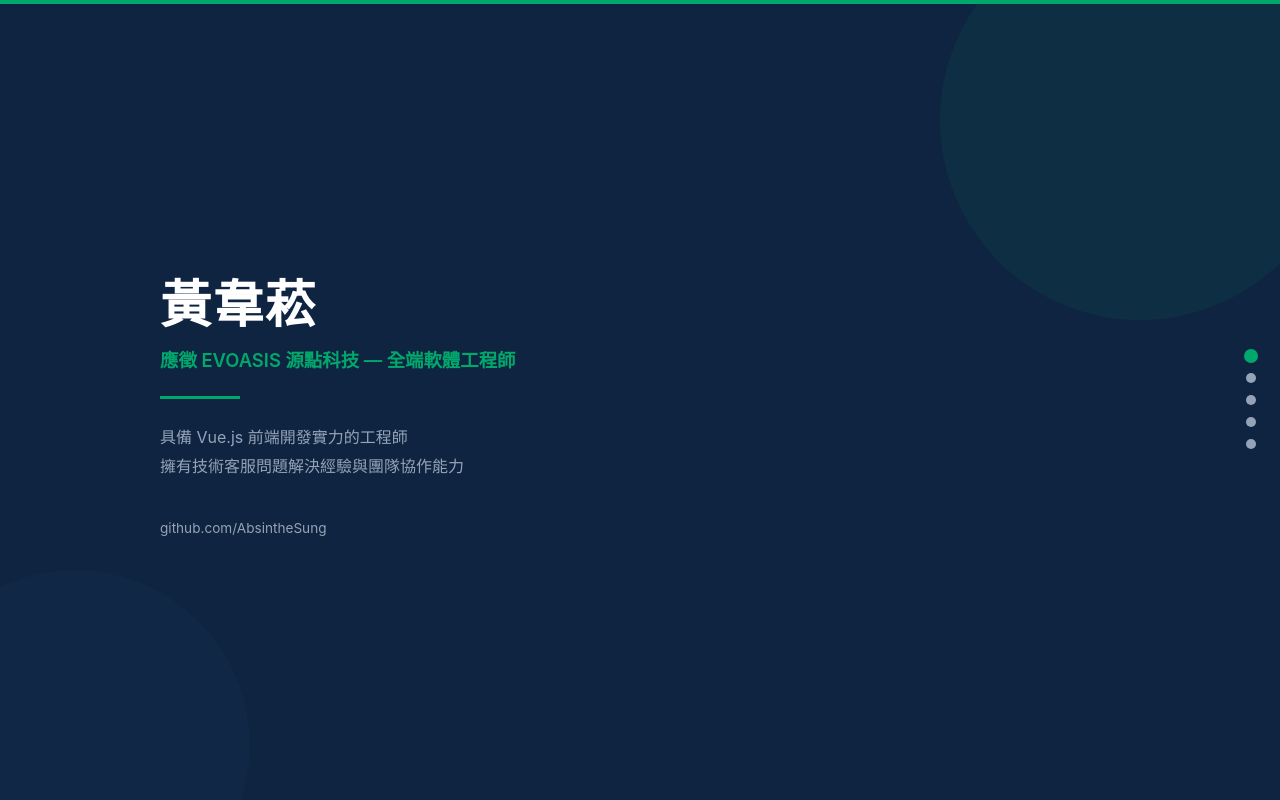
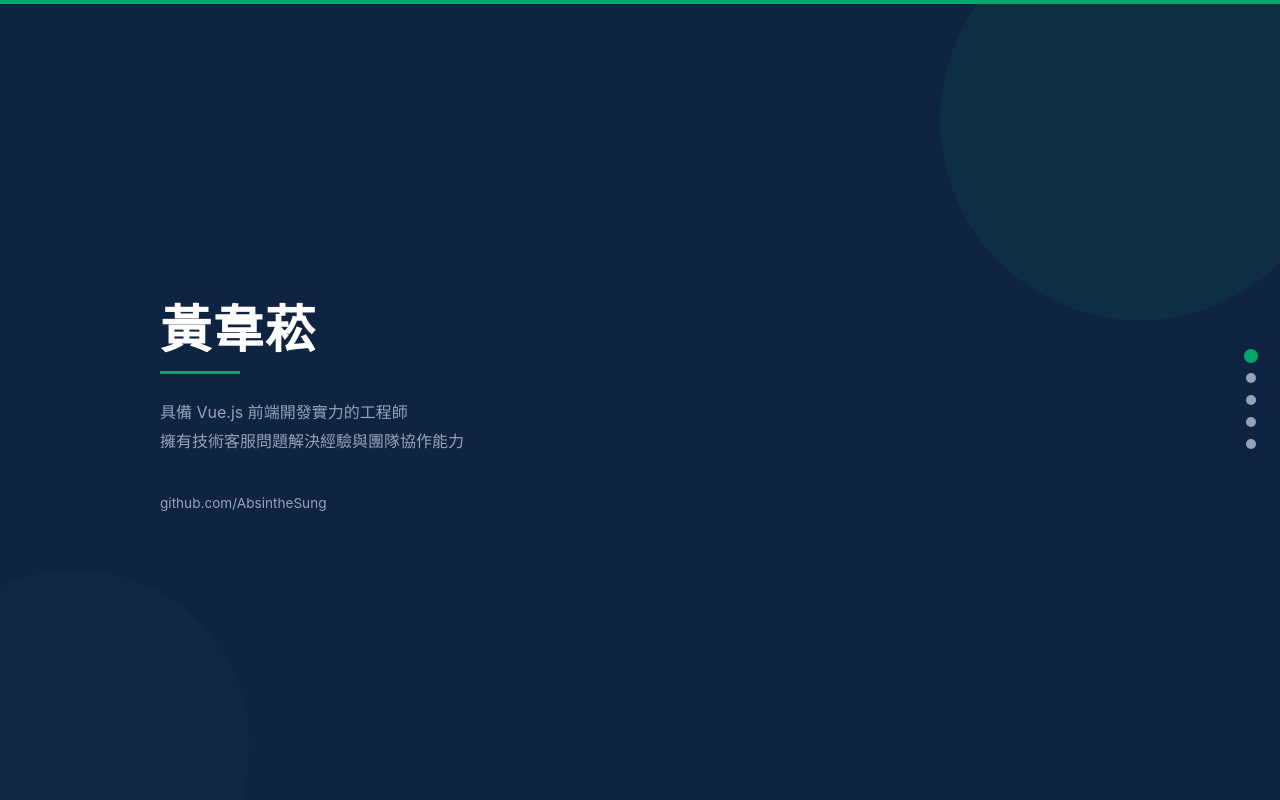
Before and after one commit to AbsintheSung/resume, a plain HTML site: page index.html in a window 1280 px wide. Shown: the top 800 px of the page. Drawn offline with Linux system fonts and the light colour scheme.

Commit message:
update:home-title
Comment out the job position paragraph in the cover section.

```diff
--- a/index.html
+++ b/index.html
@@ -516,7 +516,7 @@
   <div class="cover-accent"></div>
   <div class="slide-inner">
     <h1 class="cover-name fade-up">黃韋菘</h1>
-    <p class="cover-position fade-up d1">應徵  EVOASIS 源點科技 — 全端軟體工程師</p>
+    <!-- <p class="cover-position fade-up d1">應徵  EVOASIS 源點科技 — 全端軟體工程師</p> -->
     <div class="cover-sep fade-up d2"></div>
     <div class="cover-intro fade-up d3">
       <p>具備 Vue.js 前端開發實力的工程師</p>
```
